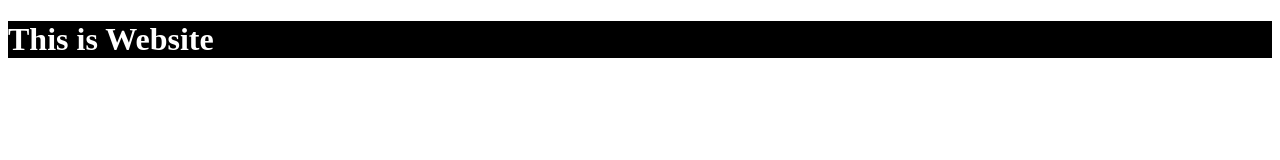
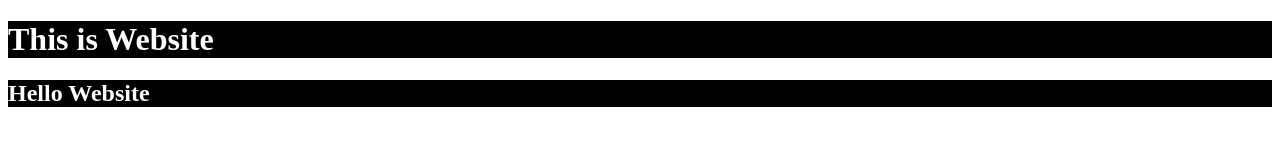
Before and after one commit to Haiders110/Testing1, a plain HTML site: page git1/index.html in a window 1280 px wide. Drawn offline with Linux system fonts and the light colour scheme.

Commit message:
new commit

```diff
--- a/git1/index.html
+++ b/git1/index.html
@@ -8,5 +8,6 @@
 </head>
 <body>
     <h1>This is Website</h1>
+    <h2>Hello Website</h2>
 </body>
 </html>
--- a/git1/style.css
+++ b/git1/style.css
@@ -2,3 +2,7 @@ h1 {
     background-color: black;
     color: white;
 }
+h2 {
+    background-color: black;
+    color: white;
+}
```
